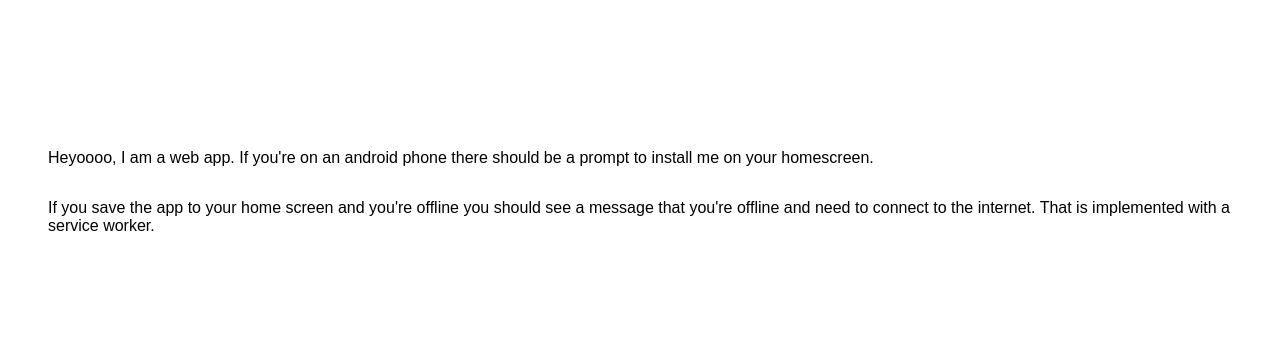
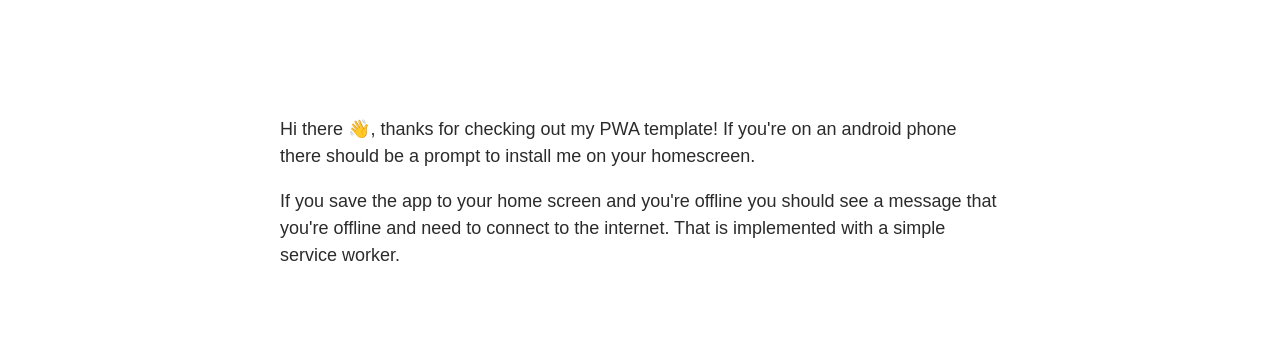
Before and after one commit to sim0nlind/pwa-boilerplate, a plain HTML site: page index.html in a window 1280 px wide. Shown: the part 208-546 px from the top of the page. Drawn offline with Linux system fonts and the light colour scheme.

Commit message:
Update text and styling

```diff
--- a/index.html
+++ b/index.html
@@ -74,30 +74,39 @@
         }
       }
     </script>
-
     <style>
       body {
         font-family: sans-serif;
+        font-size: 18px;
+        line-height: 1.5em;
+        color: #2b2b2b;
         box-sizing: border-box;
         margin: 0;
-        padding: 3rem;
         display: flex;
         flex-direction: column;
         justify-content: center;
-        height: 100vh;
+        min-height: 100vh;
+      }
+
+      div {
+        max-width: 45rem;
+        margin: 0 auto;
+        padding: 3rem;
       }
     </style>
     <title>PWA boilerplate</title>
   </head>
   <body>
-    <p>
-      Heyoooo, I am a web app. If you're on an android phone there should be a
-      prompt to install me on your homescreen.
-    </p>
-    <p>
-      If you save the app to your home screen and you're offline you should see
-      a message that you're offline and need to connect to the internet. That is
-      implemented with a service worker.
-    </p>
+    <div>
+      <p>
+        Hi there 👋, thanks for checking out my PWA template! If you're on an
+        android phone there should be a prompt to install me on your homescreen.
+      </p>
+      <p>
+        If you save the app to your home screen and you're offline you should
+        see a message that you're offline and need to connect to the internet.
+        That is implemented with a simple service worker.
+      </p>
+    </div>
   </body>
 </html>
```
Also changed, not shown: offline.html (+18 -7 lines), manifest.json.
